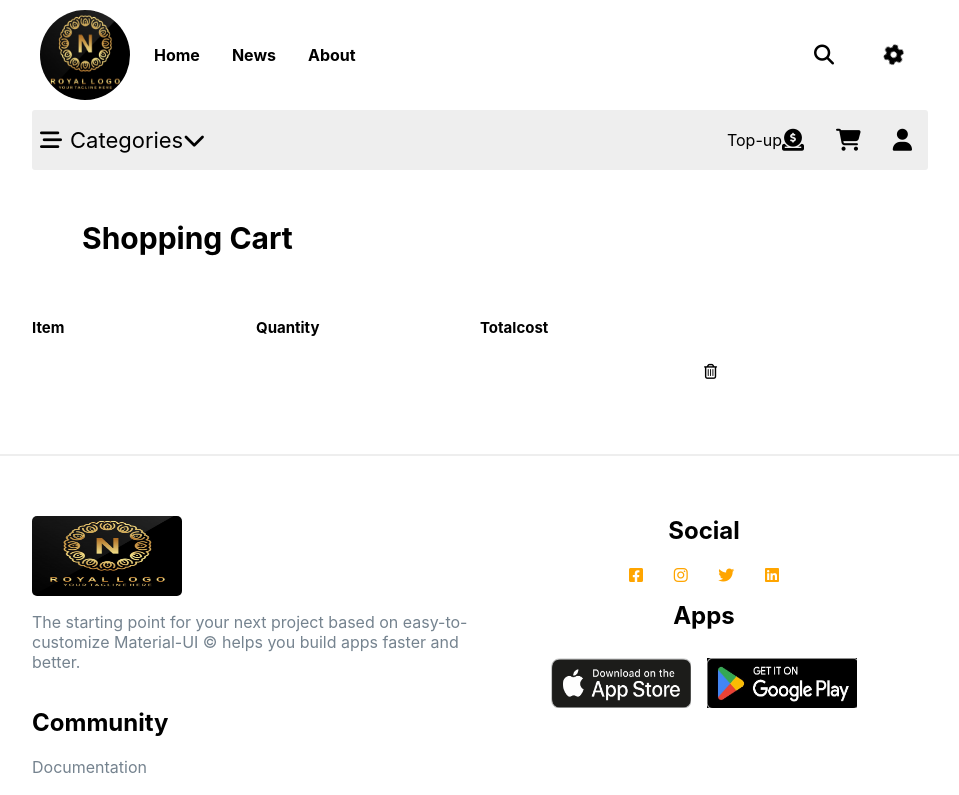
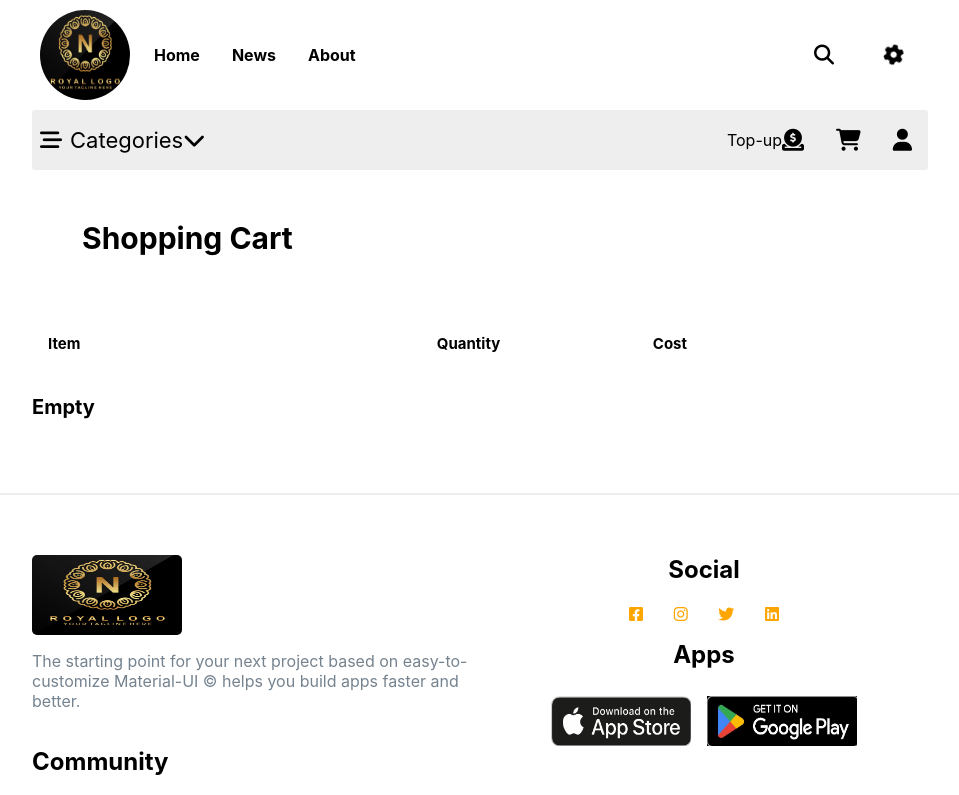
Before and after one commit to CongNam18165/web-sales, a React (Create React App) app: page /cart in a window 1280 px wide. Shown: the top 795 px of the page, without its empty margins (160-1119 px from the left). Built offline with nearby package versions, Linux system fonts and the light colour scheme.

Commit message:
upload day6

```diff
--- a/src/pages/Cart/index.js
+++ b/src/pages/Cart/index.js
@@ -1,32 +1,67 @@
 import styles from "./styles.module.scss"
 import clsx from "clsx"
 import Heading from "../Home/Heading/index"
+import { useEffect, useState } from "react"
+
 function Cart() {
+    const [cart, setCart] = useState([])
+    useEffect(() => {
+        const storeProducts = localStorage.getItem('ProductsData')
+
+        const parsedStoreProducts = JSON.parse(storeProducts);
+
+        setCart(parsedStoreProducts)
+    }, [])
+function handleOnClickTrash(id){
+   const newCart = cart.filter(item => item.id !== id )
+    setCart(newCart)
+    localStorage.setItem('ProductsData', JSON.stringify(newCart));
+}
+    // const [quantity, setQuantity] = useState(1);
+    // function handleQuantityMinus(e) {
+    //     if (quantity > 1)
+    //         setQuantity(quantity - 1)
+    // }
+    // function handleQuantityPlus() {
+
+    //     setQuantity(quantity + 1)
+    // }
     return (
         <>
             <Heading />
             <h1 className={clsx(styles.title)}>Shopping Cart</h1>
             <div className={clsx(styles.containerGods)}>
-                <div>
                 <div className={clsx(styles.boxGods)}>
                     <div><h2>Item</h2></div>
                     <div><h2>Quantity</h2></div>
-                        <div><h2>Totalcost</h2></div>
+                    <div><h2>Cost</h2></div>
                     <div><h2></h2></div>
                 </div>
-                    <div className={clsx(styles.boxGods)}>
-                        <div>
-                            <img src="" />
-                            <h2></h2>
+                {
+
+                    cart === null ? <h1>Empty</h1> :
+                        cart.map(function (parsedStoreProduct) {
+                            return (
+                                <>
+                                    <div key={parsedStoreProduct.price} className={clsx(styles.boxGods)}>
+                                        <div className={styles.boxProduct}>
+                                            <img className={styles.imgProduct} src={parsedStoreProduct.img ? parsedStoreProduct.img : ''} />
+                                            <h2>{parsedStoreProduct.name ? parsedStoreProduct.name : ''}</h2>
                                         </div>
-                        <div><h2></h2></div>
-                        <div><h2></h2></div>
-                        <div><h2><i class="fa-regular fa-trash-can"></i></h2></div>
+                                        <div className={clsx(styles.amount)}>
+                                            <h2>1</h2>
+                                            <div className={clsx(styles.minusPlus)}>
+                                                <i  class="fa-solid fa-minus"></i>
+                                                <i  class="fa-solid fa-plus"></i>
                                             </div>
                                         </div>
-                <div>
-
+                                        <div><h2>{parsedStoreProduct.price ? parsedStoreProduct.price : ''}</h2></div>
+                                        <div onClick= {() => handleOnClickTrash(parsedStoreProduct.id)} className={styles.trash}><h2><i class="fa-regular fa-trash-can"></i></h2></div>
                                     </div>
+                                </>
+                            )
+                        })
+                }
             </div>
         </>
     )
--- a/src/pages/Cart/styles.module.scss
+++ b/src/pages/Cart/styles.module.scss
@@ -12,8 +12,63 @@
 .boxGods{
     display: flex;
     justify-content: space-between;
-    & div{
+    margin: 1.6rem;
+    & div:first-child{
+        width: 45%;
+    }
+    & div:nth-child(2){
         width: 25%;
+    }
+    & div:nth-child(3){
+        width: 15%;
+    }
+    & div:last-child{
+        width: 15%;
     }
 
 }
+.imgProduct{
+    width: 5rem;
+    height: 5rem;
+}
+.amount{
+    display: flex;
+    justify-content: flex-start;
+    align-items: flex-start;
+    & h2{
+        margin-right: 0.8rem;
+    }
+}
+.minusPlus{
+    display: flex;
+    margin:  auto 0;
+    & i{
+        background-color: #eee;
+        cursor: pointer;
+        padding: 0.8rem;
+    }
+    & i:hover{
+        opacity: 0.7;
+    }
+    & i:first-child{
+        margin-right: 0.5rem;
+        border-top-left-radius: 40%;
+        border-bottom-left-radius: 40%;
+    }
+    & i:last-child{
+        border-top-right-radius: 40%;
+        border-bottom-right-radius: 40%;
+    }
+}
+.boxProduct{
+    display: flex;
+    justify-content: flex-start;
+    align-items: flex-start;
+    & h2{
+        margin: 0;
+    }
+}
+.trash:hover{
+  opacity: 0.7;
+  cursor: pointer  ;
+}
--- a/src/pages/Home/container/index.js
+++ b/src/pages/Home/container/index.js
@@ -10,29 +10,38 @@ function Container() {
         fetch("https://64560c052e41ccf1691288a4.mockapi.io/products")
             .then(res => res.json())
             .then(res => setproducts(res))
-            // .then(console.log(products))
-    },[])
-    const id = [];
+
+    }, [])
+    // const id = [];
     const history = useNavigate();
-function handleOnClick(id){
-  history(`/product/${id}`)
-}
+    function handleOnClickProduct(id) {
+        history(`/product/${id}`)
+    }
+    const data = JSON.parse(localStorage.getItem("ProductsData")) || [];
+function handleOnClickCart(arrs){
+    data.push(
+        {
+            name :  arrs[0],
+            img : arrs[1],
+            price : arrs[2],
+            id: arrs[3]
+        })
+        localStorage.setItem('ProductsData', JSON.stringify(data));
+    }
     return (
         <>
             <div className={clsx(styles.container)}>
                 {products.map(function (product) {
-                    id.push(id);
                     return (
-
                         <div className={clsx(styles.product)} key={product.id}>
                             {/* <Link className={clsx(styles.linkProduct)} to = {`/product/${product.id}`}> */}
-                            <img onClick={() => handleOnClick(product.id)} className={clsx(styles.image)} src={product.image} alt='anh minh hoa' />
+                            <img onClick={() => handleOnClickProduct(product.id)} className={clsx(styles.image)} src={product.image} alt='anh minh hoa' />
                             {/* </Link> */}
                             <h2 className={clsx(styles.nameProduct)}>{product.name}</h2>
                             <p className={clsx(styles.price)}>Price: ${product.price}</p>
                             <p>{product.description}</p>
                             {/* <Link to = {`/product/${product.id}`}><i class="fa-solid fa-cart-plus"></i>ADD TO CART</Link> */}
-                            <a ><i class="fa-solid fa-cart-plus"></i>ADD TO CART</a>
+                            <a onClick={() => handleOnClickCart([product.name, product.image, product.price,product.id])} ><i class="fa-solid fa-cart-plus"></i>ADD TO CART</a>
                         </div>
                     )
                 })
--- a/src/pages/Product/index.js
+++ b/src/pages/Product/index.js
@@ -21,7 +21,7 @@ function Product() {
         for(let i =0; i< detailProduct.rate; i++){
 rating.push('<i class="fa-solid fa-star"></i>')
 }
-console.log(rating);
+
         const numberSale = ((Number(detailProduct.price) * 80) / 100).toFixed() + '.00';
         const handleAmountMinus = () => {
                 if (amount > 1) {
```
Lines whose indentation alone changed are shown as unchanged.
